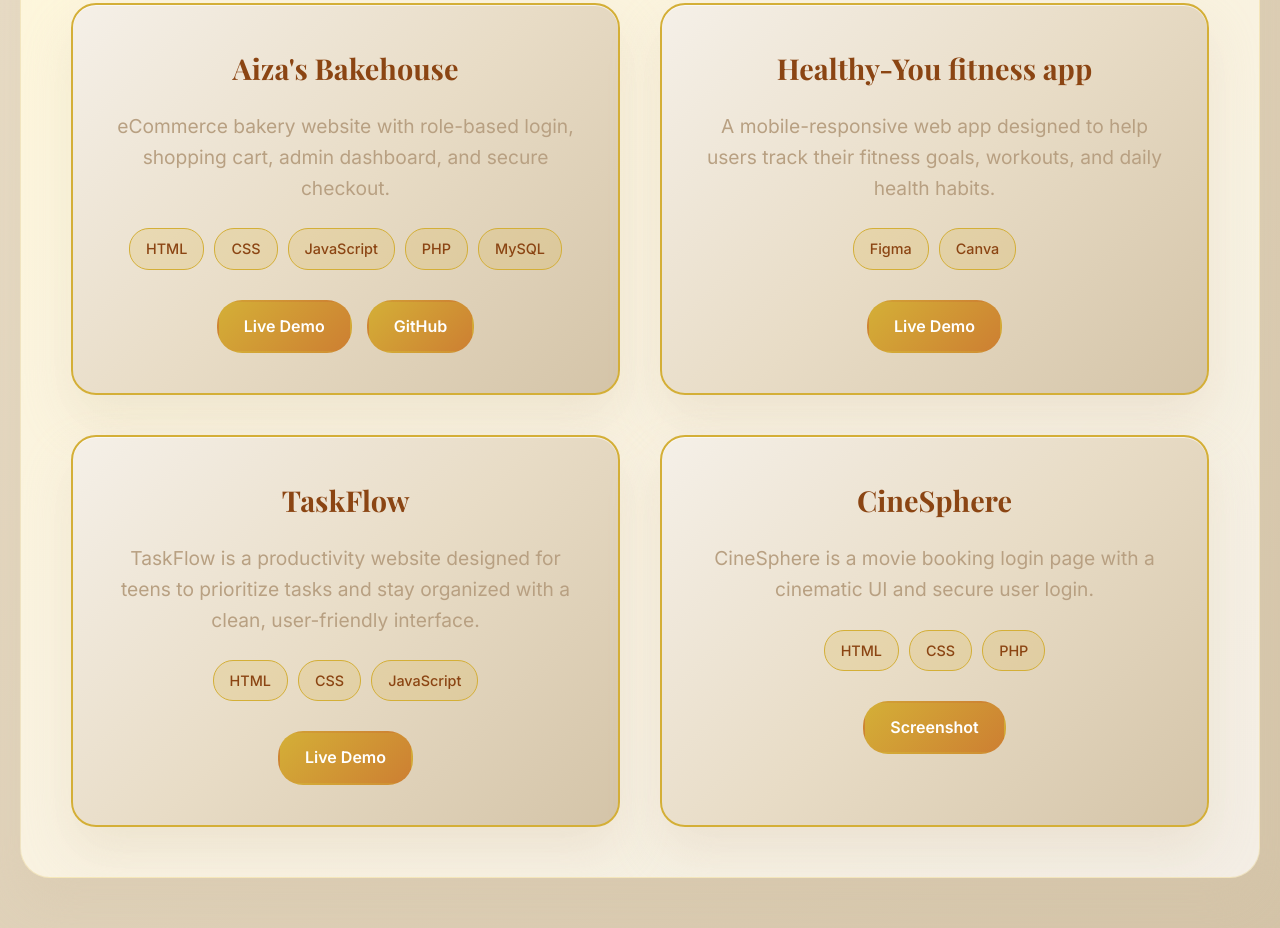
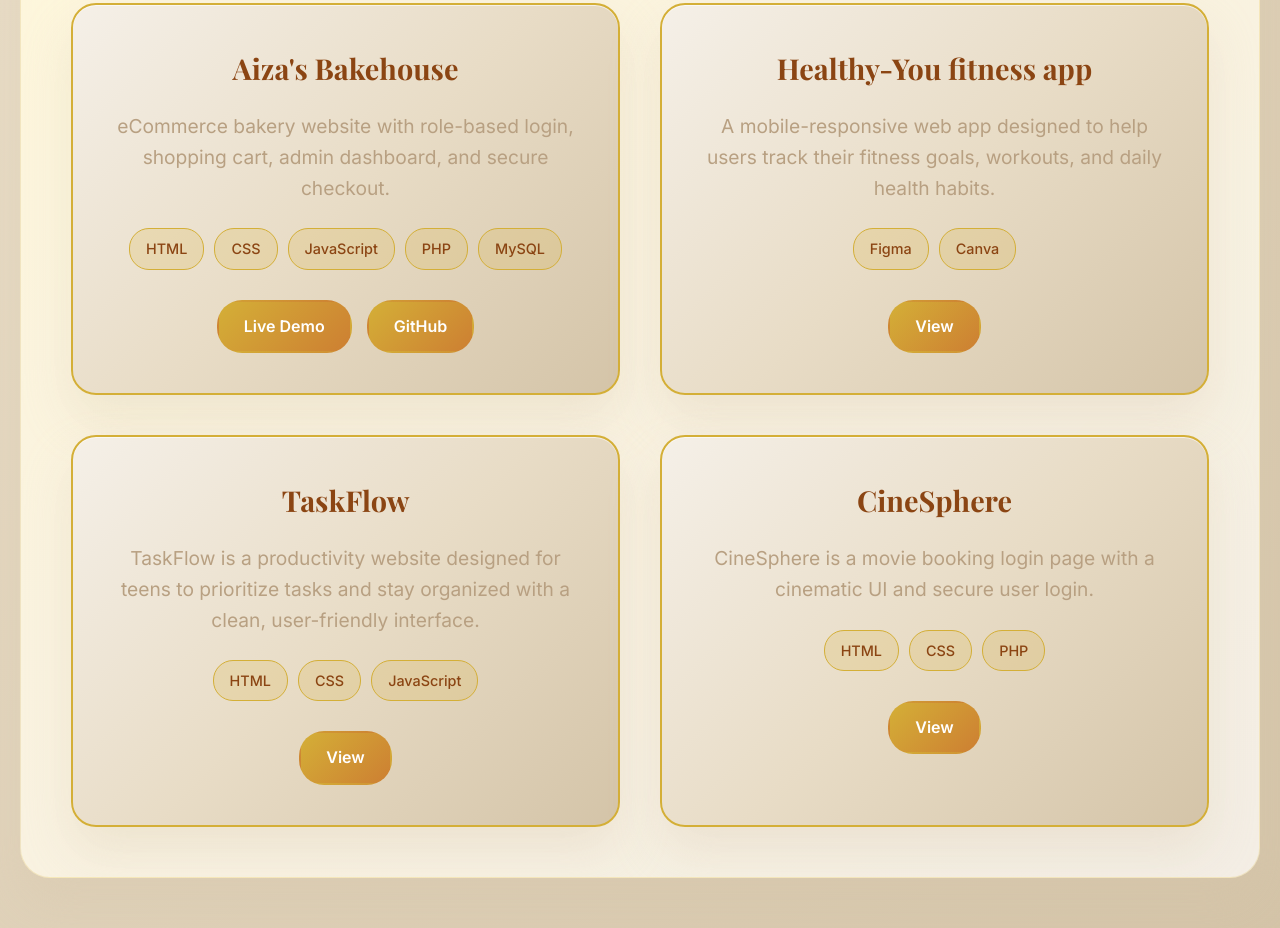
Before and after one commit to aiman2704/portfolio, a plain HTML site: page index.html in a window 1280 px wide. Shown: the part 2209-3137 px from the top of the page. Drawn offline with nearby package versions, Linux system fonts and the light colour scheme.

Commit message:
Update index.html

```diff
--- a/index.html
+++ b/index.html
@@ -845,7 +845,7 @@
                 <span class="tech-tag">Canva</span>
             </div>
             <div class="project-links">
-                <a href="http://figma.com/design/zJhwv83EnKjB5XEnrDtrXN/Untitled?node-id=0-1&p=f&t=GY8QrhVZoto5xIMo-0" class="btn-small" target="_blank">Live Demo</a>
+                <a href="http://figma.com/design/zJhwv83EnKjB5XEnrDtrXN/Untitled?node-id=0-1&p=f&t=GY8QrhVZoto5xIMo-0" class="btn-small" target="_blank">View</a>
             </div>
         </div>
 
@@ -859,7 +859,7 @@
                 <span class="tech-tag">JavaScript</span>
             </div>
             <div class="project-links">
-                <a href="file:///C:/Users/naveed%20ahmed/Desktop/portfolio/todo.html" class="btn-small" target="_blank">Live Demo</a>
+                <a href="todo.html" class="btn-small" target="_blank">View</a>
             </div>
         </div>
  <!-- Project 4: Cine-Sphere -->
@@ -873,7 +873,7 @@
     </div>
     <div class="project-links">
 
-        <a href="movie.JPG" class="btn-small" target="_blank">Screenshot</a>
+        <a href="movie.JPG" class="btn-small" target="_blank">View</a>
     </div>
 </div>
 
```
